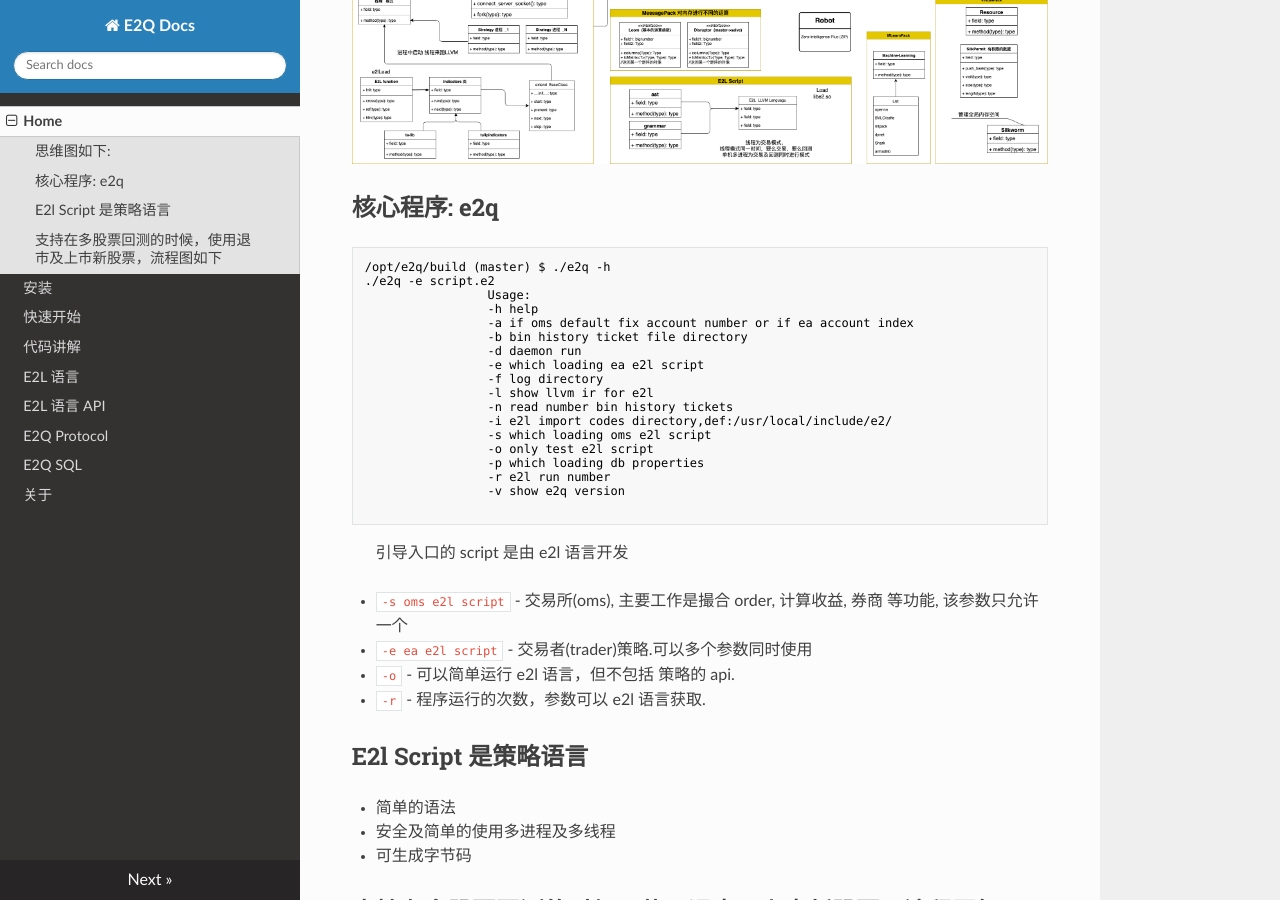
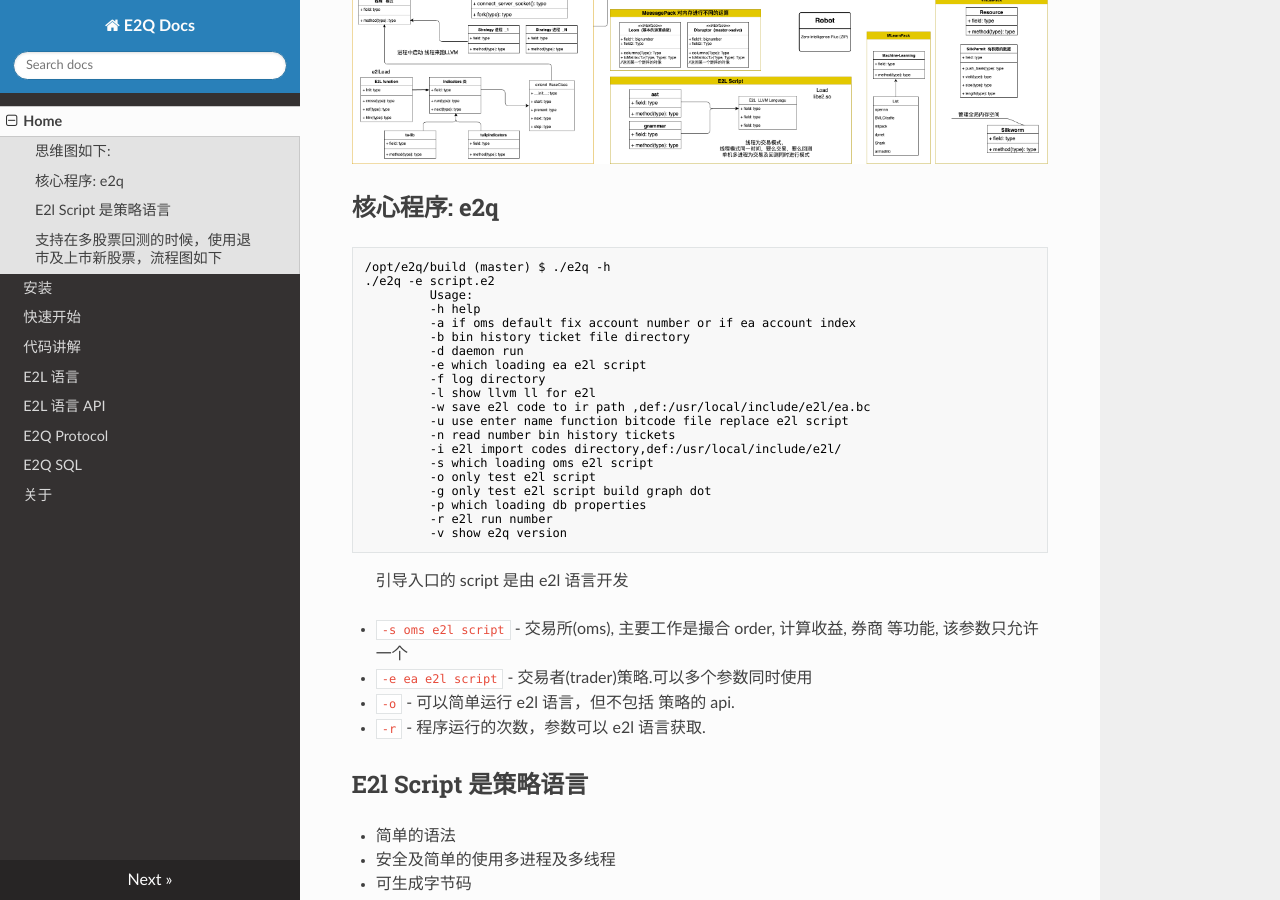
Before and after one commit to E2Quant/e2q_doc, an MkDocs documentation site: the page built from docs/index.md, in a window 1280 px wide and 900 px high, scrolled down 762 px. Built offline with MkDocs 1.6.1, drawn with Linux system fonts in a browser that asks for light colours; nearby versions of some CDN libraries.

Commit message:
生成及加载 IR BC 二进制文件

````diff
--- a/docs/index.md
+++ b/docs/index.md
@@ -15,22 +15,24 @@
 ```shell
 /opt/e2q/build (master) $ ./e2q -h
 ./e2q -e script.e2
-                 Usage:
-                 -h help
-                 -a if oms default fix account number or if ea account index
-                 -b bin history ticket file directory
-                 -d daemon run
-                 -e which loading ea e2l script
-                 -f log directory
-                 -l show llvm ir for e2l
-                 -n read number bin history tickets
-                 -i e2l import codes directory,def:/usr/local/include/e2/
-                 -s which loading oms e2l script
-                 -o only test e2l script
-                 -p which loading db properties
-                 -r e2l run number
-                 -v show e2q version
-
+         Usage:
+         -h help
+         -a if oms default fix account number or if ea account index
+         -b bin history ticket file directory
+         -d daemon run
+         -e which loading ea e2l script
+         -f log directory
+         -l show llvm ll for e2l
+         -w save e2l code to ir path ,def:/usr/local/include/e2l/ea.bc
+         -u use enter name function bitcode file replace e2l script
+         -n read number bin history tickets
+         -i e2l import codes directory,def:/usr/local/include/e2l/
+         -s which loading oms e2l script
+         -o only test e2l script
+         -g only test e2l script build graph dot
+         -p which loading db properties
+         -r e2l run number
+         -v show e2q version
 ```
 > 引导入口的 script 是由 e2l 语言开发
 
````
Also changed, not shown: docs/images/oms_ea_nodes.png (added).
